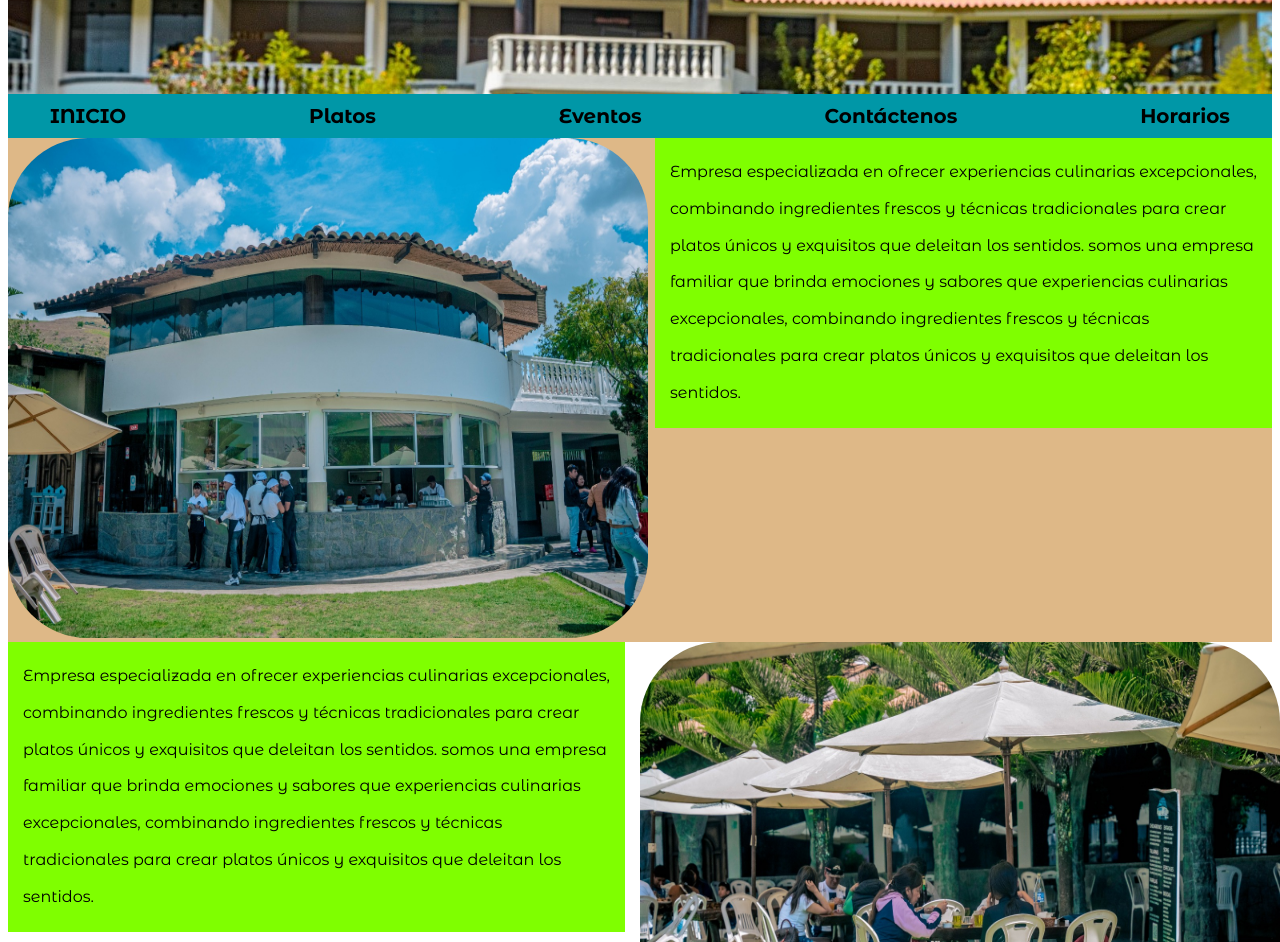
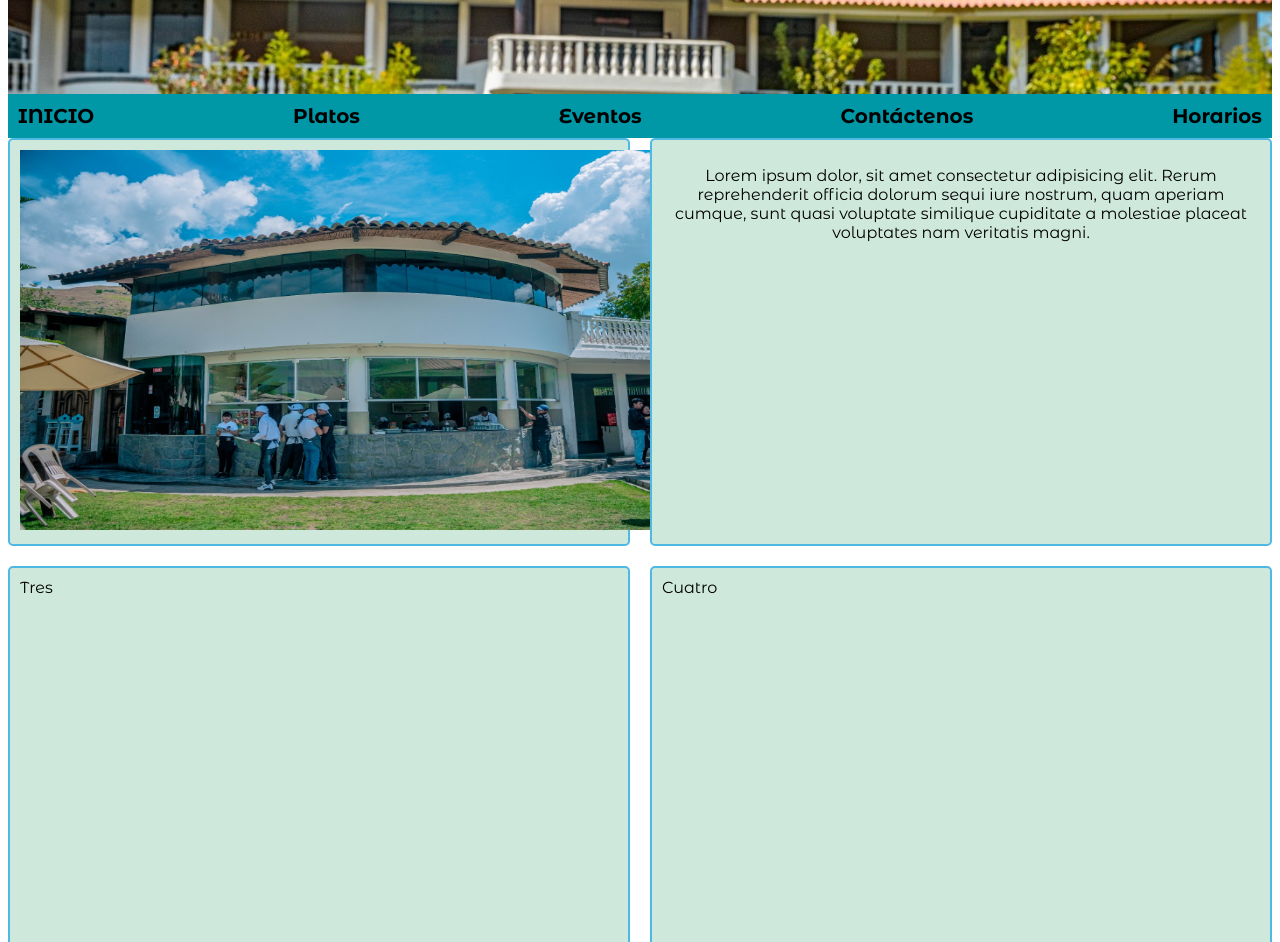
Before and after one commit to Mijhael03/Proyecto_Recreo_chispita, a plain HTML site: page nosotros.html in a window 1280 px wide. Shown: the part 134-1076 px from the top of the page. Drawn offline with Linux system fonts and the light colour scheme.

Commit message:
avance  nosotros

```diff
--- a/css/style_nos.css
+++ b/css/style_nos.css
@@ -92,9 +92,7 @@ span {
     color: var(--negro);
 }
 
-@media (min-wdth: ) {
 
-}
 
 
 /* CONTEINER IMAGENES NOSOTROS*/
@@ -118,13 +116,30 @@ span {
     box-sizing: content-box;
     width: 50%;
 }*/
-.seccion .container {
-    background-color: burlywood ;
 
+
+
+
+/* .seccion .container {
+    background-color: rgb(222, 216, 209) ;
+
+} */
+
+.seccion{
+    display: grid;
+    grid-template-columns: repeat(auto-fill, minmax(200px, 1fr));
+    grid-auto-rows: minmax(100px, auto);
+    grid-gap: 20px;
+
+}
+
+.myimg img {
+    width: 40vw;
 }
 .container {
     display: flex;
-    align-items: flex-start; /* Alinea la imagen y el texto al principio del contenedor */
+   /* align-items: flex-start;  Alinea la imagen y el texto al principio del contenedor */
+    align-items: normal;
     gap: 15px; /* Espacio entre la imagen y el texto */
 }
 
@@ -140,6 +155,7 @@ span {
 
 /* Estilo para el texto */
 .texto {
+    display: grid;
     width: 50vw; /* El texto ocupa el 50% del ancho de la ventana del navegador */
     padding: 0 15px; /* Espacio interior para separar el texto del borde */
     box-sizing: border-box; /* Incluye padding y border en el ancho total del elemento */
@@ -149,7 +165,8 @@ span {
     /* Otros estilos para el texto */
 
     line-height: 2.3;
-    background-color: chartreuse;
+    /*background-color: rgb(255, 255, 255);*/
+    grid-column: 1 / -1; /* Ocupa todas las columnas */
 }
 
 /* CONTEINER 2*/
@@ -158,23 +175,25 @@ span {
     flex-direction: row-reverse;
     align-items:flex-start; /* Alinea la imagen y el texto al principio del contenedor */
     justify-content: space-around;
+    align-items: normal;
     gap: 15px; /* Espacio entre la imagen y el texto */
 }
 
 /* CONTEINER 3  (PROCESO)*/
+.container3 {
+    /*display: flex;
+    align-items: flex-start;  Alinea la imagen y el texto al principio del contenedor */
+    align-items: normal;
+    gap: 15px; /* Espacio entre la imagen y el texto
+    */
+    display: flex;
+    flex-direction:row;
+    align-items:flex-start; /* Alinea la imagen y el texto al principio del contenedor */
+    justify-content: space-around;
+    align-items: normal;
+    gap: 15px; /* Espacio entre la imagen y el texto */
 
-.container3 {
-    display: flex;
-    align-items: flex-start; /* Alinea la imagen y el texto al principio del contenedor */
-    gap: 15px; /* Espacio entre la imagen y el texto */
-}
-.imagen {
-    width: 50%;
-}
-.imagen img {
-    width:  50vw; /* Tamaño máximo de la imagen, ajustable según necesidad */
-    height: 500px; /* Mantiene la proporción de la imagen */
-    border-radius: 80px;
+
 }
 
 
--- /dev/null
+++ b/css/style_nos2.css
@@ -0,0 +1,154 @@
+
+
+
+:root{
+    --blanco:#ffffff;
+    --negro:#212121;
+    --primario:#FFC107;
+    --secundario:#0097A7;
+    --gris:#757575;
+
+    --fuente-principal:3.8rem;
+}
+
+html {
+    font-size: 62.5%;
+    box-sizing: border-box;
+}
+*, *:before, *:after{
+    box-sizing: inherit;
+}
+body {
+    font-size: 16px;
+    font-family: "Montserrat Alternates", sans-serif;
+    font-weight: 400;
+    font-style: normal;
+
+    background-image: linear-gradient(to var(--gris) 5%,var(--blanco) 80% )
+    /* sirve para darle degradado alfondo */
+
+}
+
+
+
+/*  CABECERA */
+
+
+#cab{
+    background-image: url(../img/img2/cabe2.jpg);
+    background-repeat: no-repeat;
+    background-size: cover;
+    padding: 5rem;
+    margin-left: auto;
+    margin-right: auto;
+    height: 220px;
+
+}
+
+/* FIN CABECERA */
+
+
+/* BARRA DE NAVEGADOR */
+
+.nav-bg{
+
+    background-color: var(--secundario);
+}
+
+.nave-principal{
+
+    margin-top: 0;
+    margin-bottom: 0;
+    margin-left: auto;
+    margin-right: auto;
+
+   display: flex;
+   flex-direction: column;
+
+}
+.nave-principal a {
+    display: block;
+    text-align: center;
+    color: var(--blaco);
+    text-decoration: none;
+    font-size: 2rem;
+    font-weight: 700;
+    padding: 1rem;
+ }
+ .nave-principal a:hover{
+     background-color: var(--primario);
+     color: var(--negro);
+ }
+
+
+ @media (min-width: 768px) {
+    .nave-principal {
+        flex-direction: row;
+        justify-content:space-between;
+    }
+
+}
+
+/* FIN BARRA NAVEGACION */
+
+
+
+
+/* CUERPO */
+
+
+
+
+
+.myimg{
+
+}
+/*-------*/
+
+.container > div {
+    border-radius: 5px;
+    padding: 10px;
+    background-color: rgb(207, 232, 220);
+    border: 2px solid rgb(79, 185, 227);
+  }
+
+  .container {
+    display: grid;
+    grid-template-columns: repeat(auto-fill, minmax(500px, 5fr));
+    grid-auto-rows: minmax(400px, auto);
+    grid-gap: 20px;
+    justify-self: center;
+  }
+
+/*-------------*/
+
+
+.container img{
+    width: 700px;
+    height: 380px;
+
+
+}
+
+.myimg img {
+
+}
+
+.letr{
+    text-align: center;
+    font-size: medium;
+}
+
+/* INCIO FOOTER */
+.footer{
+
+
+    background-color: darkgray;
+    height: 80px;
+    text-align: center;
+    display: flex;
+
+}
+
+
+/* FIN FOOTER*/
--- a/nosotros.html
+++ b/nosotros.html
@@ -10,7 +10,7 @@
     <link rel="preconnect" href="https://fonts.gstatic.com" crossorigin>
     <link href="https://fonts.googleapis.com/css2?family=Mitr:wght@200;300;400;500;600;700&family=Montserrat+Alternates:ital,wght@0,100;0,200;0,300;0,400;0,500;0,600;0,700;0,800;0,900;1,100;1,200;1,300;1,400;1,500;1,600;1,700;1,800;1,900&display=swap" rel="stylesheet">
     <link rel="preload" href="css/styles.css" as ="style">
-    <link href="css/style_nos.css"  rel="stylesheet">
+    <link href="css/style_nos2.css"  rel="stylesheet">
 
 </head>
 <body>
@@ -35,7 +35,7 @@
     <div class="nav-bg">
         <nav class="nave-principal contenedor">
             <a href="Index.html">INICIO</a>
-            <a href="´platos.html">Platos</a>
+            <a href="platos.html">Platos</a>
             <a href="#">Eventos</a>
             <a href="#">Contáctenos</a>
             <a href="horarios.html">Horarios</a>
@@ -45,72 +45,57 @@
 
 
 
-    <section class="seccion">
-
-        <div class="container">
-            <div class=" imagen">
-                 <img src="../img/img2/nosotros_1.jpg">
-
-            </div>
-            <div class="texto">
-                <p>
-                    Empresa especializada en ofrecer
-                    experiencias culinarias excepcionales, combinando ingredientes frescos y
-                    técnicas tradicionales para crear platos únicos y exquisitos que deleitan
-                    los sentidos.
-                    somos una empresa familiar que brinda emociones y sabores  que
-                    experiencias culinarias excepcionales, combinando ingredientes frescos y
-                    técnicas tradicionales para crear platos únicos y exquisitos que deleitan
-                    los sentidos.
-                </p>
-            </div>
-
-        </div>
-
-        <div class="container2">
-            <div class=" imagen">
-                <img src="../img/img2/nosotros_2.jpg">
-
-           </div>
-
-           <div class="texto">
-            <p>
-                Empresa especializada en ofrecer
-                experiencias culinarias excepcionales, combinando ingredientes frescos y
-                técnicas tradicionales para crear platos únicos y exquisitos que deleitan
-                los sentidos.
-                somos una empresa familiar que brinda emociones y sabores  que
-                experiencias culinarias excepcionales, combinando ingredientes frescos y
-                técnicas tradicionales para crear platos únicos y exquisitos que deleitan
-                los sentidos.
-            </p>
-        </div>
-
-    <!-- <div class="container3">
-            <div class=" imagen">
-                <img src="../img/img2/nosotros_3.jpg">
-
-           </div>
-
-           <div class="texto">
-            <p>
-                Empresa especializada en ofrecer
-                experiencias culinarias excepcionales, combinando ingredientes frescos y
-                técnicas tradicionales para crear platos únicos y exquisitos que deleitan
-                los sentidos.
-                somos una empresa familiar que brinda emociones y sabores  que
-                experiencias culinarias excepcionales, combinando ingredientes frescos y
-                técnicas tradicionales para crear platos únicos y exquisitos que deleitan
-                los sentidos.
-            </p>-->
-        </div>
-
-        </div>
-    </section>
 
 
 
 
+    <div class="container">
+        <div class="img">
+            <img src="../img/img2/nosotros_1.jpg">
+        </div>
+        <div class="letr">
+            <p>
+                Lorem ipsum dolor, sit amet consectetur adipisicing
+                 elit. Rerum reprehenderit officia dolorum sequi iure nostrum, quam aperiam cumque, sunt quasi voluptate similique cupiditate a
+                molestiae placeat voluptates nam veritatis magni.
+            </p>
+        </div>
+        <div>Tres</div>
+        <div>Cuatro</div>
+        <div>Cinco</div>
+        <div>Seis</div>
+        <div>Siete</div>
+      </div>
+
+
+
+
+
+
+    <!--
+
+
+    <div class="seccion">
+
+
+
+
+        <div class="myimg">
+            <img src="../img/img2/nosotros_1.jpg">
+        </div>
+
+
+        <div class="myimg">
+        <img src="../img/img2/nosotros_2.jpg">
+        </div>
+
+
+
+        <div class="myimg">
+        <img src="../img/img2/nosotros_3.jpg">
+        </div>
+    </div>
+    -->
     <footer class="footer">
         <p>Todo los derechos reservado Y.M.Morales Freelancer</p>
     </footer>
```
